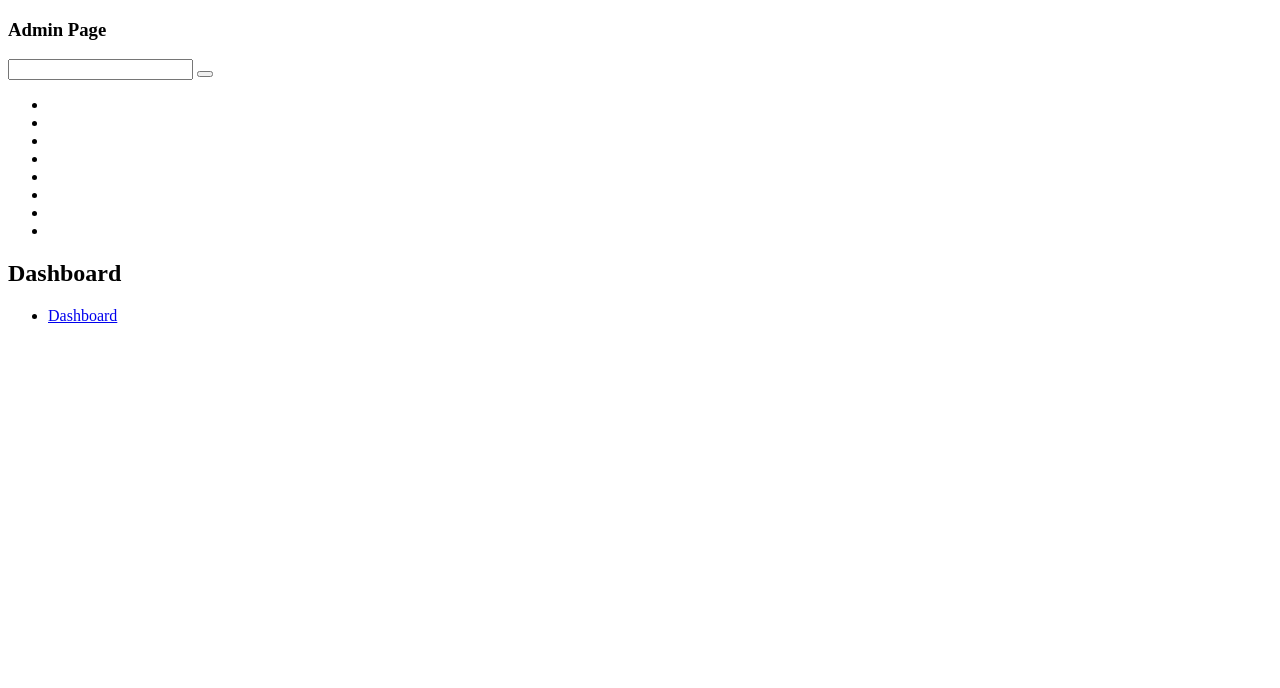
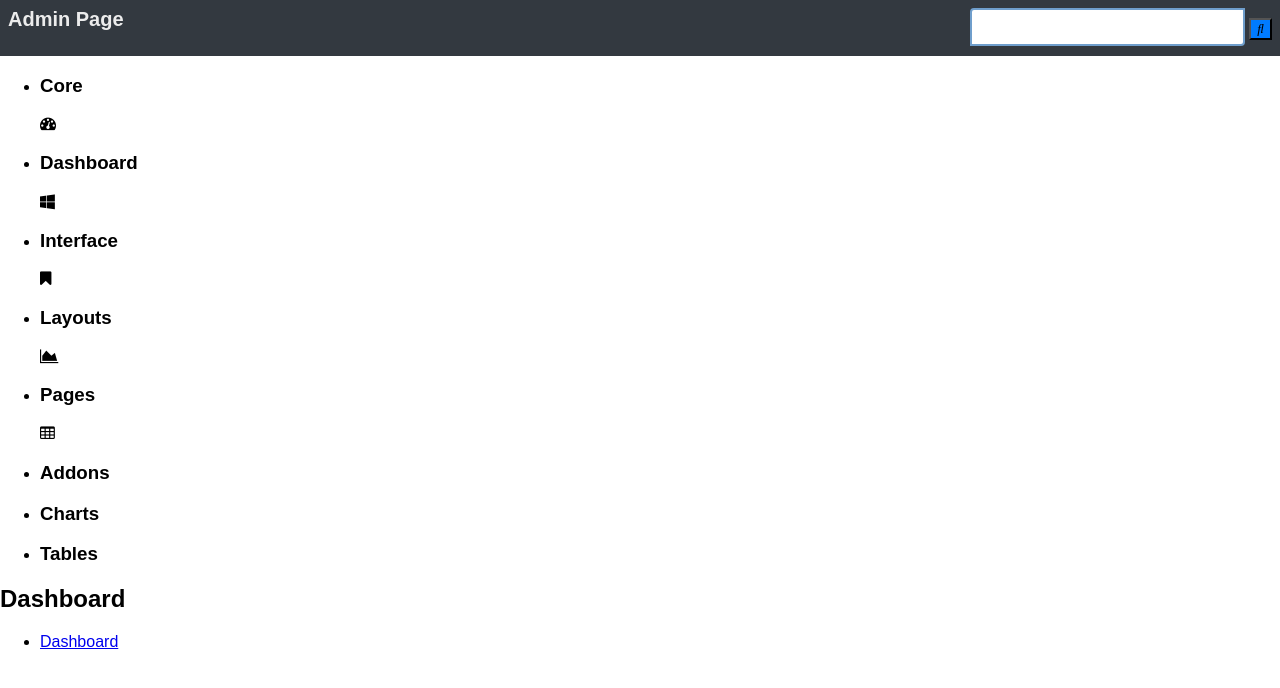
Before and after one commit to pinjanos/project-css3-002-admin-template, a plain HTML site: page index.html in a window 1280 px wide. Drawn offline with Linux system fonts and the light colour scheme.

Commit message:
search input, ikonok

```diff
--- a/css/style.css
+++ b/css/style.css
@@ -0,0 +1,62 @@
+html {
+    font-size: 16px;
+}
+
+body {
+    margin: 0;
+    font-family: Arial, Helvetica, sans-serif;
+}
+
+* {
+    box-sizing: border-box;
+}
+
+.header__dark {
+    background-color: rgb(51,57,64);
+    color: rgb(236,236,236);
+    height: 3rem;
+    padding: 0.5rem 0.5rem 3rem;
+}
+
+.header__title {
+    display: inline;
+    font-size: 1.25rem;
+}
+
+.header__search {
+    display: inline;
+    position: relative;
+    float: right;
+}
+
+.search__input {
+    border-radius: 4px 0 4px;
+    padding: 0.375rem 0.75rem 0.375rem 0.75rem;
+    font-size: 1.2rem;
+    border-style: solid;
+    animation: search__input 15s normal;
+}
+
+input:focus {
+    border-color: rgb(128,189,255);
+}
+
+@keyframes search__input {
+    0% {
+        border-color: rgb(250,250,250);
+    }
+    50% {
+        border-color: rgb(100,150,200);
+    }
+    100% {
+        border-color: rgb(19, 47, 77);
+    }
+}
+
+.search__btn {
+    background-color: rgb(0,123,255);
+}
+
+li i {
+    display: inline-flexbox;
+}
--- a/index.html
+++ b/index.html
@@ -5,6 +5,8 @@
     <meta charset="UTF-8">
     <meta name="viewport" content="width=device-width, initial-scale=1.0">
     <title>Document</title>
+    <link rel="stylesheet" href="css\style.css">
+    <link rel="stylesheet" href="css\font-awesome-4.7.0\css\font-awesome.min.css">
 </head>
 
 <body>
@@ -12,21 +14,45 @@
         <h3 class="header__title">Admin Page</h3>
         <div class="header__search">
             <input class="search__input" type="text">
-            <button class="search__btn"></button>
+            <button class="search__btn">
+                <i class="fas fa-search"></i>
+            </button>
+
         </div>
     </header>
     <main>
         <aside>
             <nav class="main__nav">
                 <ul class="nav__ul">
-                    <li></li>
-                    <li></li>
-                    <li></li>
-                    <li></li>
-                    <li></li>
-                    <li></li>
-                    <li></li>
-                    <li></li>
+                    <li>
+                        <h1>Core</h1>
+                        <i class="fa fa-tachometer"></i>
+                    </li>
+                    <li>
+                        <h1>Dashboard</h1>
+                        <i class="fa fa-windows"></i>
+                    </li>
+                    <li>
+                        <h1>Interface</h1>
+                        <i class="fa fa-bookmark"></i>
+                    </li>
+                    <li>
+                        <h1>Layouts</h1>
+                        <i class="fa fa-area-chart"></i>
+                    </li>
+                    <li>
+                        <h1>Pages</h1>
+                        <i class="fa fa-table"></i>
+                    </li>
+                    <li>
+                        <h1>Addons</h1>
+                    </li>
+                    <li>
+                        <h1>Charts</h1>
+                    </li>
+                    <li>
+                        <h1>Tables</h1>
+                    </li>
                 </ul>
             </nav>
         </aside>
```
